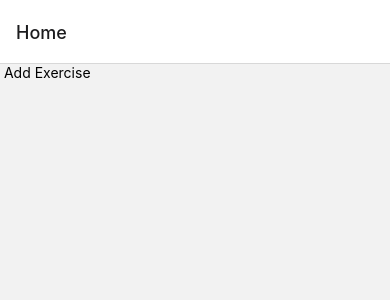
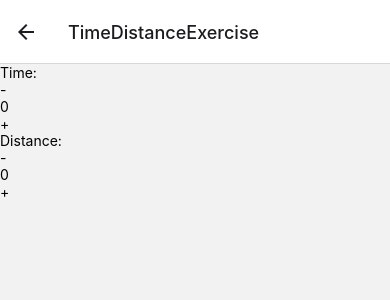
Before and after one commit to JunnoTo/FitTrack, a React Native app: screen /TimeDistanceExercise in a window 390 px wide. Before the commit this address had no page. Shown: the top 300 px of the page. Built offline with nearby package versions, Linux system fonts and the light colour scheme.

Commit message:
Screens for inputting weight&reps or time&distance
Made simple input fields with buttons to increase or decrease the value. not final

```diff
--- a/App.js
+++ b/App.js
@@ -3,6 +3,8 @@ import { NavigationContainer } from '@react-navigation/native';
 import { createStackNavigator } from '@react-navigation/stack';
 import ExerciseGroups from './components/ExerciseGroups';
 import ExerciseList from './components/ExerciseList';
+import WeightExercise from './components/WeightExercise';
+import TimeDistanceExercise from './components/TimeDistanceExercise';
 import Home from './components/Home';
 import { StyleSheet, Text, View } from 'react-native';
 
@@ -15,20 +17,29 @@ export default function App() {
         <Stack.Screen
           name="Home"
           component={Home}
-          />
+        />
 
         <Stack.Screen
           options={{title:'Add an Exercise'}}
           name="ExerciseGroups"
           component={ExerciseGroups}
-          />
+        />
 
-          <Stack.Screen
+        <Stack.Screen
           name="ExerciseList"
           component={ExerciseList}
           options={({ route}) => ({ title:`${route.params.category} Exercises` })}
-          />
+        />
 
+        <Stack.Screen
+          name="WeightExercise"
+          component={WeightExercise}
+        />
+
+        <Stack.Screen
+        name="TimeDistanceExercise"
+        component={TimeDistanceExercise}
+        />
       </Stack.Navigator>
     </NavigationContainer>
   );
--- a/components/ExerciseList.js
+++ b/components/ExerciseList.js
@@ -1,4 +1,4 @@
-import { View, Text } from 'react-native'
+import { View, Text, TouchableOpacity } from 'react-native'
 import React from 'react'
 import Abs from './data/Abs'
 import Back from './data/Back'
@@ -8,8 +8,22 @@ import Chest from './data/Chest'
 import Legs from './data/Legs'
 import Shoulders from './data/Shoulders'
 import Triceps from './data/Triceps'
+import { useNavigation } from '@react-navigation/core'
 
 export default function ExerciseList({route}) {
+    const navigation = useNavigation()
+
+
+    /* Simply check where the user needs to be redirected to */
+    const handleExercisePress = (exercise) => {
+        if(category === 'Cardio'){
+            navigation.navigate("TimeDistanceExercise", { exercise });
+        } else{
+            navigation.navigate("WeightExercise", { exercise });
+        }
+        console.log(category);
+    }
+
     const { category } = route.params;
 
     let exercises;
@@ -47,7 +61,9 @@ export default function ExerciseList({route}) {
 
       {exercises.map(exercise => (
         <View key={exercise.id}>
-            <Text>{exercise.name}</Text>
+            <TouchableOpacity onPress={() => handleExercisePress(exercise)}>
+                <Text>{exercise.name}</Text>
+            </TouchableOpacity>
         </View>
         ))}
     </View>
--- /dev/null
+++ b/components/TimeDistanceExercise.js
@@ -0,0 +1,62 @@
+import { View, TextInput, TouchableOpacity, Text, StyleSheet } from 'react-native'
+import React, { useState } from 'react'
+
+export default function TimeDistanceExercise() {
+    const [ time, setTime ] = useState(0);
+    const [ distance, setDistance ] = useState(0);
+
+    const increaseTime = () => {
+        setTime(time + 1);
+    }
+
+    const decreaseTime = () => {
+        if (time > 0   ){
+        setTime(time - 1);
+        }
+    }
+
+    const increaseDistance= () => {
+        setDistance(distance + 1);
+    }
+
+    const decreaseDistance= () => {
+        if (distance > 0   ){
+        setDistance(distance - 1);
+        }
+    }
+
+
+    return (
+        <View >
+            <Text>Time: </Text>
+            <TouchableOpacity  onPress={decreaseTime}>
+                <Text>-</Text>
+            </TouchableOpacity>
+
+          <TextInput
+            value={String(time)}
+            keyboardType="numeric"
+            onChangeText={(text) => setTime(parseInt(text) || 0)}
+            />
+
+          <TouchableOpacity  onPress={increaseTime}>
+            <Text>+</Text>
+          </TouchableOpacity>
+
+          <Text>Distance: </Text>
+          <TouchableOpacity  onPress={decreaseDistance}>
+            <Text>-</Text>
+          </TouchableOpacity>
+
+          <TextInput
+            value={String(distance)}
+            keyboardType="numeric"
+            onChangeText={(text) => setDistance(parseInt(text) || 0)}
+            />
+
+          <TouchableOpacity  onPress={increaseDistance}>
+            <Text>+</Text>
+          </TouchableOpacity>
+        </View>
+      );
+    };
--- /dev/null
+++ b/components/WeightExercise.js
@@ -0,0 +1,62 @@
+import { View, TextInput, TouchableOpacity, Text, StyleSheet } from 'react-native'
+import React, { useState } from 'react'
+
+export default function WeightExercise() {
+    const [ weight, setWeight ] = useState(0);
+    const [ reps, setReps ] = useState(0);
+
+    const increaseWeight = () => {
+        setWeight(weight + 1);
+    }
+
+    const decreaseWeight = () => {
+        if (weight > 0   ){
+        setWeight(weight - 1);
+        }
+    }
+
+    const increaseReps= () => {
+        setReps(reps + 1);
+    }
+
+    const decreaseReps= () => {
+        if (reps > 0   ){
+        setReps(reps - 1);
+        }
+    }
+
+
+    return (
+        <View >
+            <Text>Weight: </Text>
+            <TouchableOpacity  onPress={decreaseWeight}>
+                <Text>-</Text>
+            </TouchableOpacity>
+
+          <TextInput
+            value={String(weight)}
+            keyboardType="numeric"
+            onChangeText={(text) => setWeight(parseInt(text) || 0)}
+            />
+
+          <TouchableOpacity  onPress={increaseWeight}>
+            <Text>+</Text>
+          </TouchableOpacity>
+
+          <Text>Reps: </Text>
+          <TouchableOpacity  onPress={decreaseReps}>
+            <Text>-</Text>
+          </TouchableOpacity>
+
+          <TextInput
+            value={String(reps)}
+            keyboardType="numeric"
+            onChangeText={(text) => setReps(parseInt(text) || 0)}
+            />
+
+          <TouchableOpacity  onPress={increaseReps}>
+            <Text>+</Text>
+          </TouchableOpacity>
+        </View>
+      );
+    };
--- a/components/data/Abs.js
+++ b/components/data/Abs.js
@@ -4,7 +4,6 @@ const absExercises = [
     {id: 3, name: 'Decline Bench Crunches'},
     {id: 4, name: 'Hanging Leg Raises'},
     {id: 5, name: 'Machine Crunhes'},
-    {id: 6, name: 'Plank'},
     {id: 7, name: 'Roman Chair Leg Raises'},
     {id: 8, name: 'Russian Twists'},
     {id: 9, name: 'Seated Cable Twists'},
--- a/components/data/Cardio.js
+++ b/components/data/Cardio.js
@@ -2,7 +2,7 @@ const cardioExercises = [
     {id: 1, name: 'Cycling'},
     {id: 2, name: 'Elliptical Trainer'},
     {id: 3, name: 'High Intensity Interval Training (HIIT)'},
-    {id: 4, name: 'Jump rope'},
+    {id: 4, name: 'Jump Rope'},
     {id: 5, name: 'Rowing Machine'},
     {id: 6, name: 'Running'},
     {id: 7, name: 'Swimming'},
```
